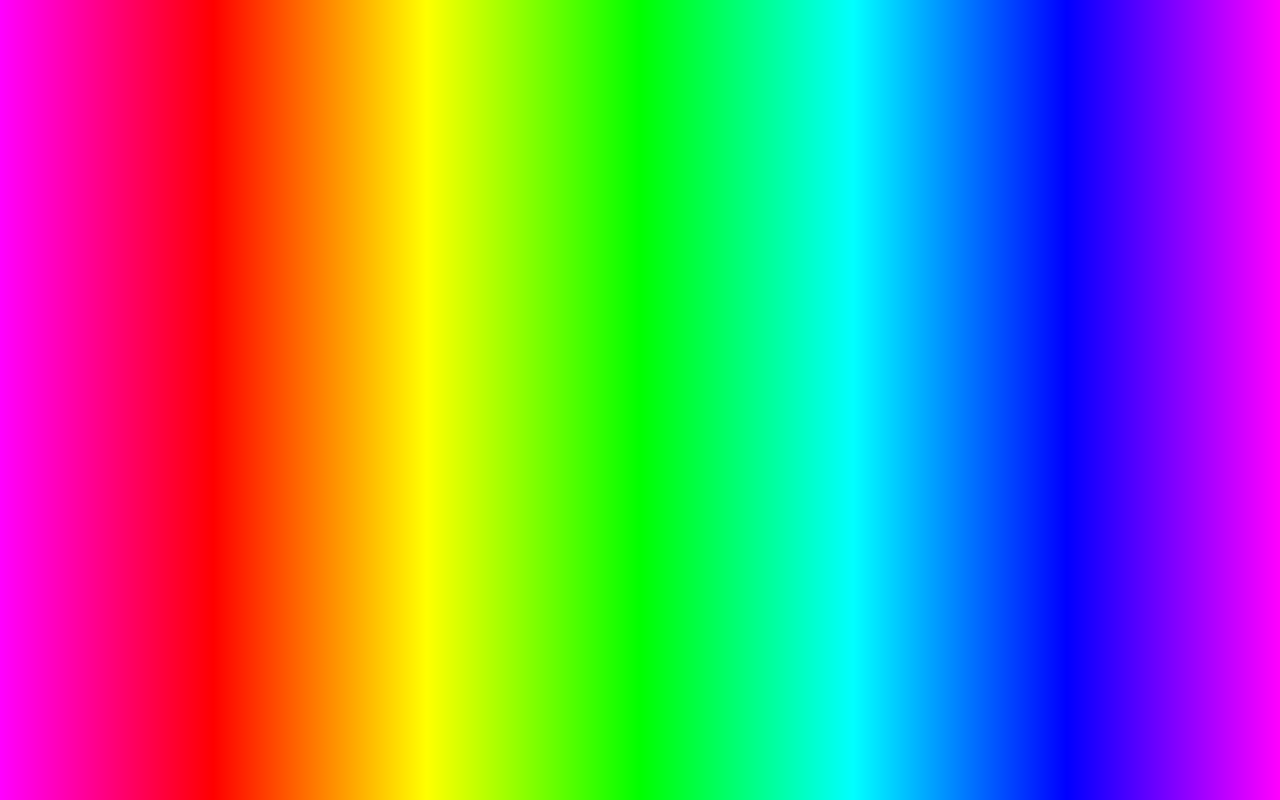
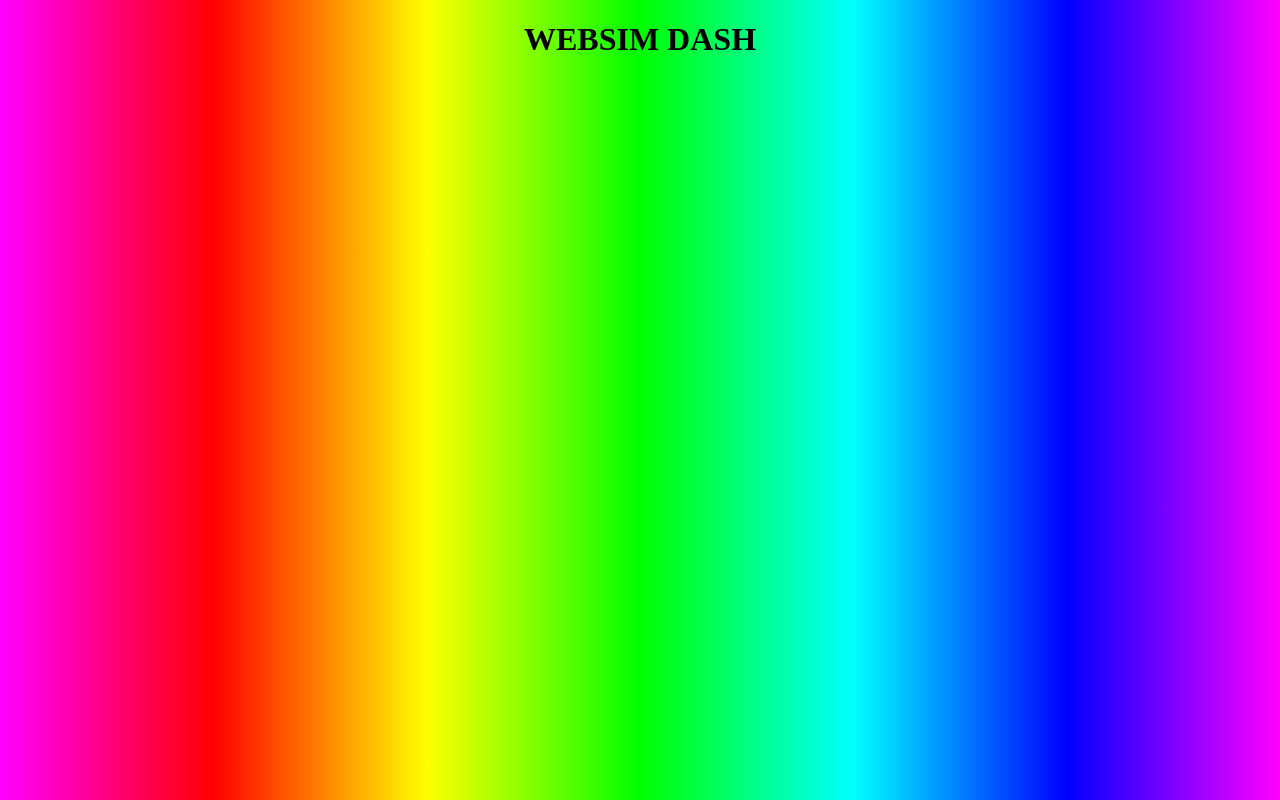
Before and after one commit to KikiYTata/A-game, a plain HTML site: page index.html in a window 1280 px wide. Drawn offline with Linux system fonts and the light colour scheme.

Commit message:
Add header and body to index.html

```diff
--- a/index.html
+++ b/index.html
@@ -4,4 +4,9 @@
     <title>WEBSIM DASH</title>
     <link rel="stylesheet" href="style.css">
   </head>
+  <body>
+    <center>
+    <h1>WEBSIM DASH</h1>
+    </center>
+  </body>
 </html>
```
